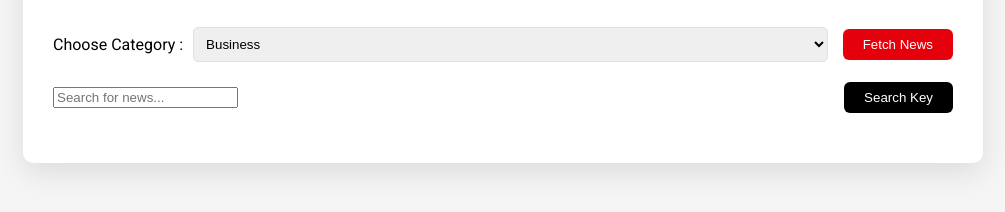
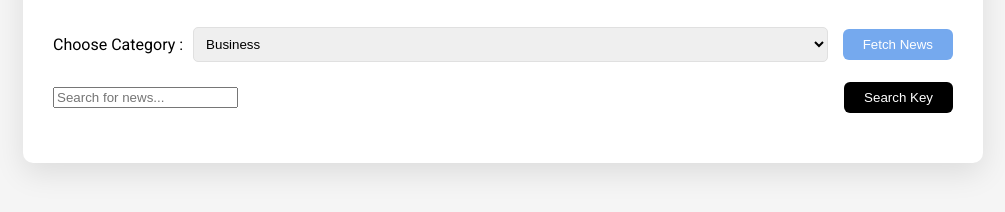
Before and after one commit to oksanakaur/News-Aggregator-App, a plain HTML site: page index.html in a window 1280 px wide. In both pictures the pointer is over the button "Fetch News". Shown: the part 174-386 px from the top of the page, without its empty margins (137-1142 px from the left). Drawn offline with Linux system fonts and the light colour scheme; no server answers.

Commit message:
made changes of the button color

```diff
--- a/style.css
+++ b/style.css
@@ -132,5 +132,5 @@ button {
 
 button:hover,
 .newsContent a:hover{
-    background-color: #e4010b;
+    background-color: #75a9ee;
 }
```
